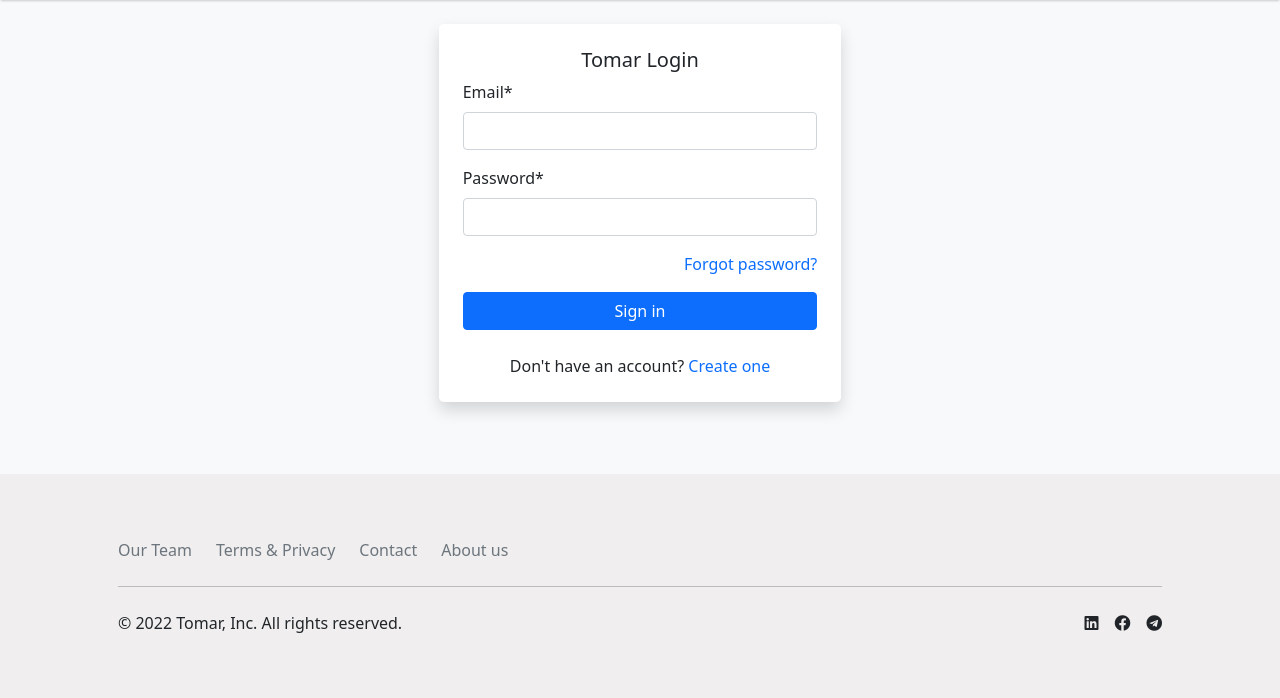
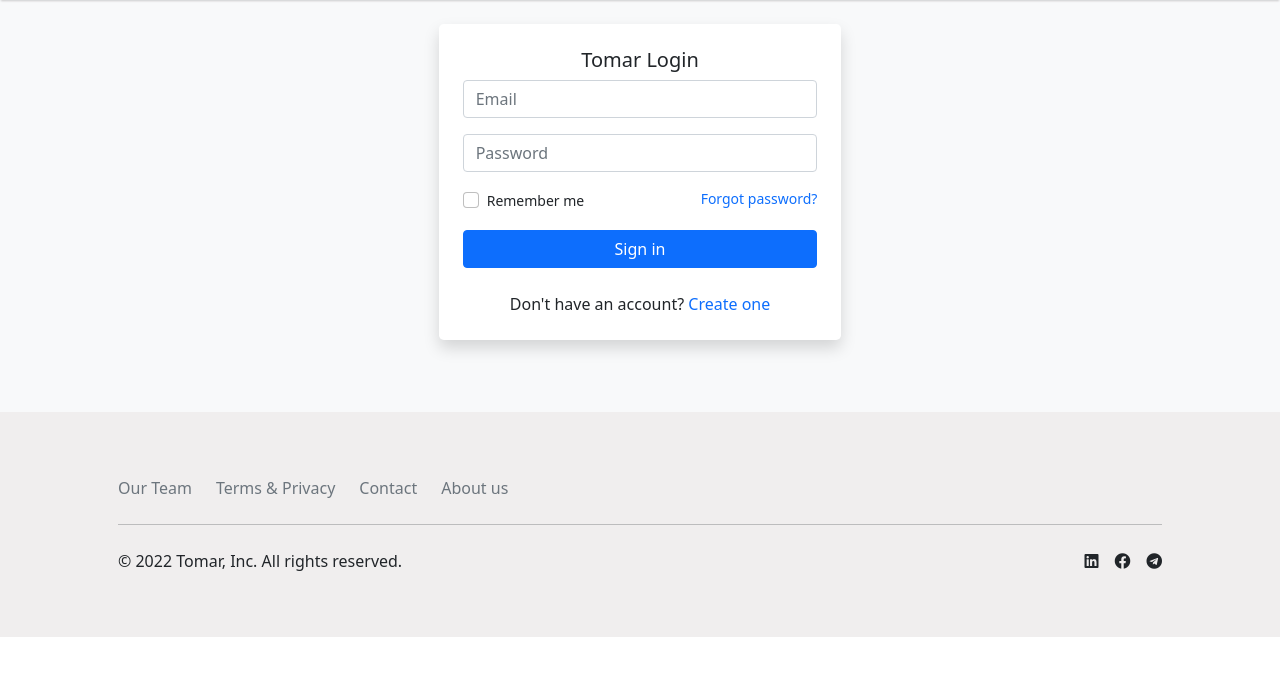
Before and after one commit to balewgize/django-blog, a Django app: page /ac/login/ in a window 1280 px wide. Shown: the part 56-754 px from the top of the page. Run offline with Django 3.2, Linux system fonts and the light colour scheme; some libraries are stand-ins or nearby versions.

Commit message:
(fix) Use custom login form, pagination bug fix

```diff
--- a/accounts/templates/accounts/login.html
+++ b/accounts/templates/accounts/login.html
@@ -21,10 +21,20 @@
                 <div class="card-body p-3 p-sm-4">
                     <h5 class="card-title text-center fw-light fs-5">Tomar Login</h5>
                     <form method="POST"> {% csrf_token %}
-                        {{ login_form|crispy }}
-
-                        <div class="text-end mb-3">
-                            <a href="{% url 'password_reset' %}">Forgot password?</a>
+                        <div class="mb-3">
+                            <input type="email" class="form-control" name="email" placeholder="Email" required>
+                        </div>
+                        <div class="mb-3">
+                            <input type="password" class="form-control" name="password" placeholder="Password" required>
+                        </div>
+                        <div class="d-flex justify-content-between mb-3">
+                            <div class="form-check">
+                                <input type="checkbox" class="form-check-input" id="remember">
+                                <label class="form-check-label small" for="remember">Remember me</label>
+                            </div>
+                            <div class="text-end small">
+                                <a href="{% url 'password_reset' %}">Forgot password?</a>
+                            </div>
                         </div>
                         <div class="d-grid">
                             <button class="btn btn-primary btn-block" type="submit"> Sign in </button>
--- a/accounts/templates/accounts/signup.html
+++ b/accounts/templates/accounts/signup.html
@@ -14,7 +14,6 @@
           <h5 class="card-title text-center fw-light mb-3 fs-5">Create a new Account</h5>
           <form method="POST"> {% csrf_token %}
             {{ signup_form|crispy }}
-
             <div class="d-grid">
               <button class="btn btn-primary btn-block" type="submit"> Sign up </button>
             </div>
--- a/accounts/templates/accounts/user_profile.html
+++ b/accounts/templates/accounts/user_profile.html
@@ -50,7 +50,7 @@
     <div class="row pt-4">
         <div class="col-md-8">
             <!-- Author posts -->
-            {% if author_posts|length > 0%}
+            {% if author_posts|length > 0 %}
             {% for post in author_posts %}
             <div class="col-12 col-lg-9 mx-auto">
                 <div class="mycard">
@@ -97,9 +97,11 @@
                             class="fas fa-angle-left"></i></a>
                     {% endif %}
 
+                    {% if author_posts|length > 10 %}
                     <span class="current mx-2">
                         {{ page_obj.number }}
                     </span>
+                    {% endif %}
 
                     {% if page_obj.has_next %}
                     <a href="?page={{ page_obj.next_page_number }}" class="mx-2 px-1" title="Next Page"><i
--- a/blog/templates/blog/category.html
+++ b/blog/templates/blog/category.html
@@ -49,9 +49,11 @@
                                 class="fas fa-angle-left"></i></a>
                         {% endif %}
 
+                        {% if category_posts|length > 10 %}
                         <span class="current mx-2">
                             {{ page_obj.number }}
                         </span>
+                        {% endif %}
 
                         {% if page_obj.has_next %}
                         <a href="?page={{ page_obj.next_page_number }}" class="mx-2 px-1" title="Next Page"><i
--- a/blog/templates/blog/index.html
+++ b/blog/templates/blog/index.html
@@ -58,9 +58,11 @@
                                 class="fas fa-angle-left"></i></a>
                         {% endif %}
 
+                        {% if posts|length > 10 %}
                         <span class="current mx-2">
                             {{ page_obj.number }}
                         </span>
+                        {% endif %}
 
                         {% if page_obj.has_next %}
                         <a href="?page={{ page_obj.next_page_number }}" class="mx-2 px-1" title="Next Page"><i
--- a/blog/templates/blog/search_result_page.html
+++ b/blog/templates/blog/search_result_page.html
@@ -39,9 +39,11 @@
                             class="fas fa-angle-left"></i></a>
                     {% endif %}
 
+                    {% if search_results|length > 10 %}
                     <span class="current mx-2">
                         {{ page_obj.number }}
                     </span>
+                    {% endif %}
 
                     {% if page_obj.has_next %}
                     <a href="?page={{ page_obj.next_page_number }}" class="mx-2 px-1" title="Next Page"><i
--- a/manage.py
+++ b/manage.py
@@ -6,7 +6,7 @@ import sys
 
 def main():
     """Run administrative tasks."""
-    os.environ.setdefault("DJANGO_SETTINGS_MODULE", "django_blog.settings_prod")
+    os.environ.setdefault("DJANGO_SETTINGS_MODULE", "django_blog.settings_dev")
     try:
         from django.core.management import execute_from_command_line
     except ImportError as exc:
```
